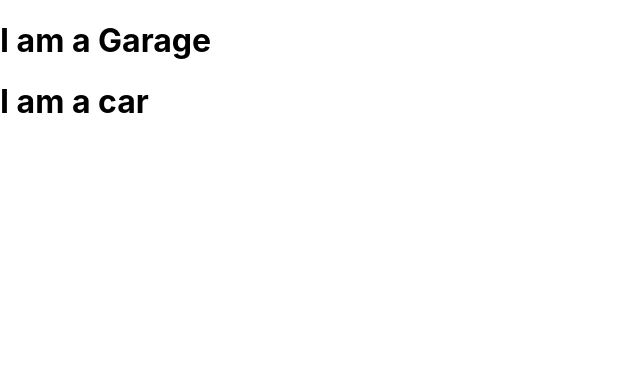
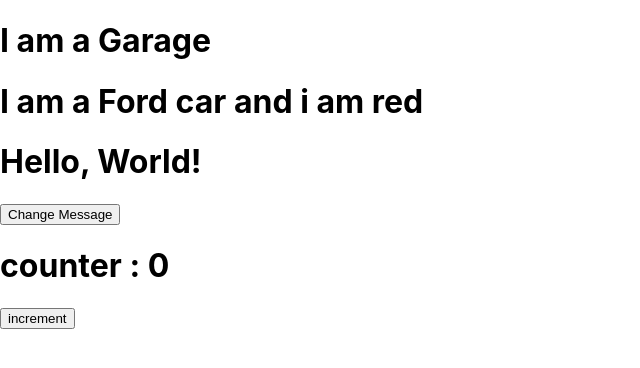
Before and after one commit to mahesfsp/react-tutorial, a React (Create React App) app: page / in a window 1280 px wide. Shown: the top 368 px of the page, without its empty margins (0-640 px from the left). Built offline with nearby package versions, Linux system fonts and the light colour scheme.

Commit message:
sending props as obj to another component

```diff
--- a/src/components/Car.js
+++ b/src/components/Car.js
@@ -1,6 +1,13 @@
-function Car(){
+function Car(props){
+
+    // const {brand,color} = props
+
+
+    const {CarInfo}= props
+    const { brand, color } = CarInfo; // Destructure brand and color from CarInfo
+    const text = `I am a ${brand} car and i am ${color}`
     return (
-    <h1>I am a car</h1>
+    <h1>{text}</h1>
     )
 }
 
--- /dev/null
+++ b/src/components/Counter.js
@@ -0,0 +1,18 @@
+import React, { useState } from "react";
+
+function Counter() {
+    const [count, setCount] = useState(0);
+
+    const increment = () => {
+        setCount(count + 1);
+    };
+
+    return (
+        <div>
+            <h1>counter : {count}</h1>
+            <button onClick={increment}>increment</button>
+        </div>
+    );
+}
+
+export default Counter;
--- a/src/components/Garage.js
+++ b/src/components/Garage.js
@@ -1,9 +1,21 @@
 import Car from "./Car";
 function Garage(){
+
+    /*here i send props as seperate values*/
+    // const brand = "Ford";
+    // const color = "Red";
+    // <Car brand={brand} color={'black'}/>
+
+
+
+
+    const CarInfo = {color:"red" , brand:"Ford"}
+
+
     return (
         <>
         <h1>I am a Garage</h1>
-        <Car/>
+        <Car CarInfo={CarInfo}/>
         </>
 
     )
--- /dev/null
+++ b/src/components/Greetings.js
@@ -0,0 +1,29 @@
+import React, { Component } from 'react';
+
+class Greeting extends Component {
+  // Step 1: Initialize state in the constructor
+  constructor(props) {
+    super(props);
+    // Define the initial state
+    this.state = {
+      message: 'Hello, World!'
+    };
+  }
+
+  // Step 2: Define a method to update the state
+  updateMessage = () => {
+    this.setState({ message: 'Hello, React!' });
+  };
+
+  // Step 3: Render method to display the component
+  render() {
+    return (
+      <div>
+        <h1>{this.state.message}</h1>
+        <button onClick={this.updateMessage}>Change Message</button>
+      </div>
+    );
+  }
+}
+
+export default Greeting;
--- a/src/index.js
+++ b/src/index.js
@@ -4,10 +4,15 @@
 import App from './App';
 import reportWebVitals from './reportWebVitals';
 import Garage from './components/Garage';
+import Greeting from './components/Greetings';
+import Counter from './components/Counter';
 const root = ReactDOM.createRoot(document.getElementById('root'));
 root.render(
   <React.StrictMode>
     <Garage />
+    <Greeting/>
+
+    <Counter/>
 
   </React.StrictMode>
 );
```
